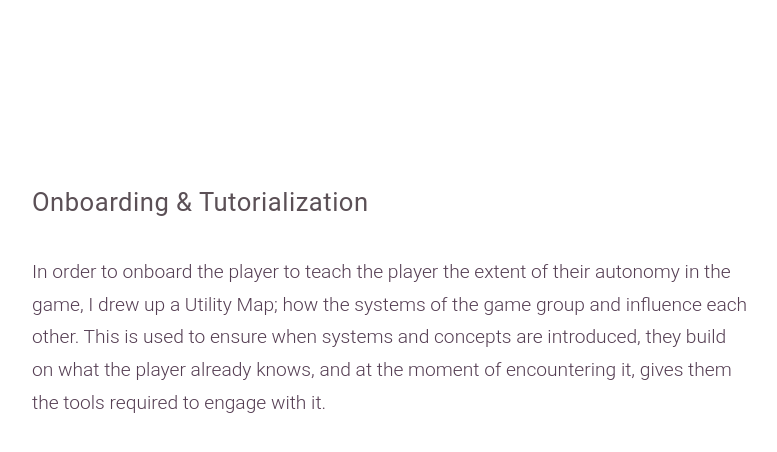
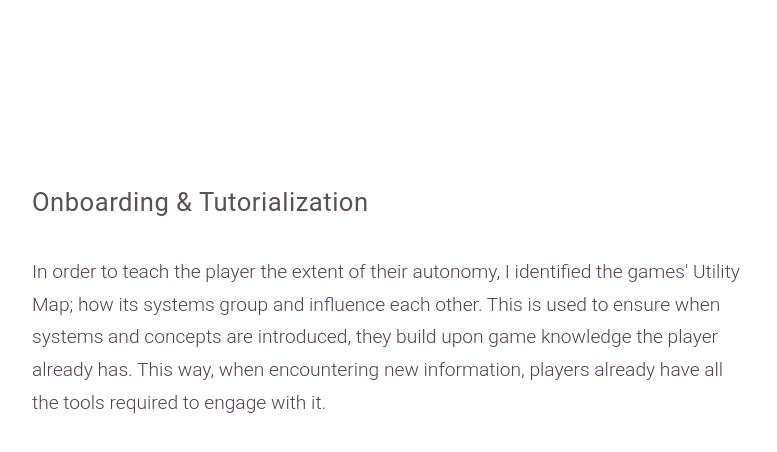
Before and after one commit to BaronBlackmore/SunlightAfterDark, a Jekyll site: the page built from portfolio/zero-parades.html, in a window 1280 px wide and 1400 px high, scrolled down 7039 px, cut to the strip 0-489 px from the top of the window. Shown: the top 452 px of the strip, without its empty margins (248-1025 px from the left). Built offline with Jekyll 4.4.1, drawn with Linux system fonts in a browser that asks for light colours; some of the changed text lies outside the part shown.

Commit message:
Update zero-parades.html

```diff
--- a/portfolio/zero-parades.html
+++ b/portfolio/zero-parades.html
@@ -212,7 +212,7 @@ layout: default
 	<div class="mobile-sidepad">
 	<h5>Onboarding & Tutorialization</h5>
 	<p>
-	In order to onboard the player to teach the player the extent of their autonomy in the game, I drew up a Utility Map; how the systems of the game group and influence each other. This is used to ensure when systems and concepts are introduced, they build on what the player already knows, and at the moment of encountering it, gives them the tools required to engage with it.
+	In order to teach the player the extent of their autonomy, I identified the games' Utility Map; how its systems group and influence each other. This is used to ensure when systems and concepts are introduced, they build upon game knowledge the player already has. This way, when encountering new information, players already have all the tools required to engage with it.
 
 	</p>
 	</div>
```
Also changed, not shown: other parts of portfolio/zero-parades.html (+1 -1 lines).
